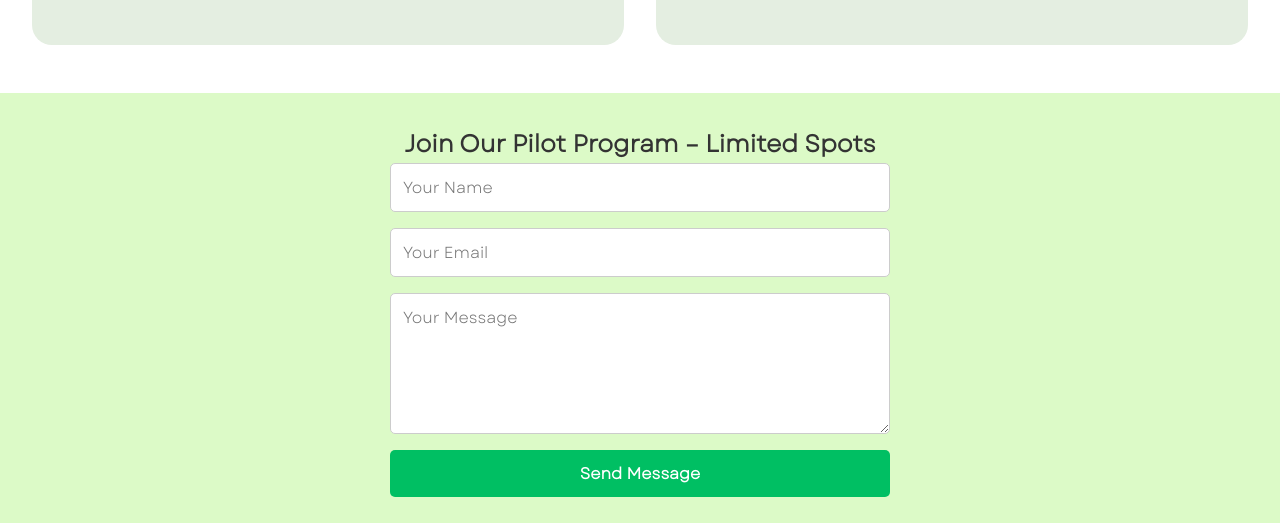
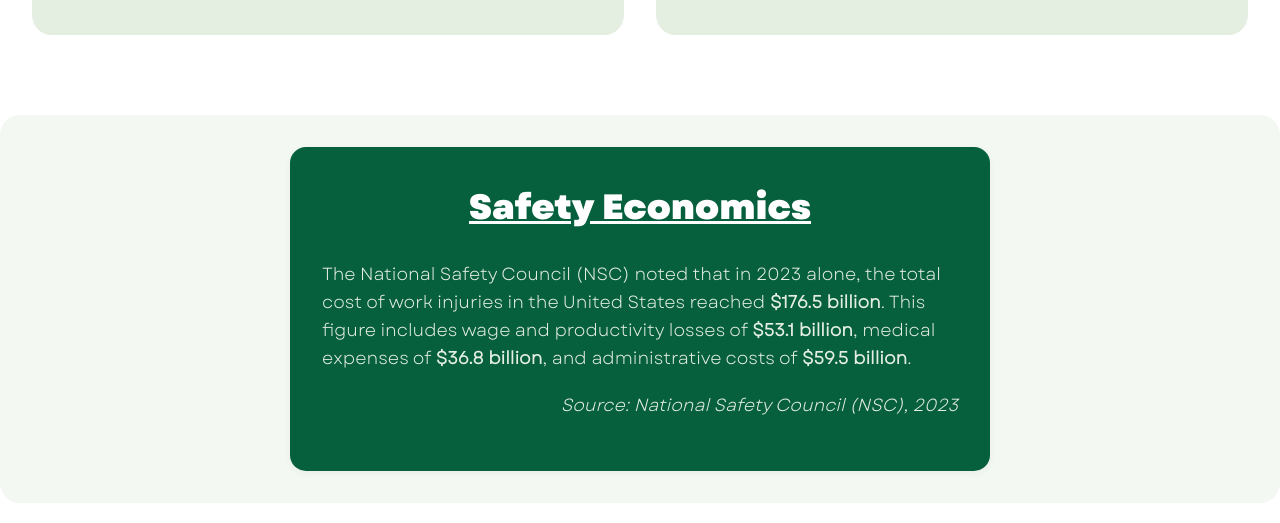
Before and after one commit to dinakar124/5easier, a plain HTML site: page public/index.html in a window 1280 px wide. Shown: the part 2072-2595 px from the top of the page. Drawn offline with Linux system fonts and the light colour scheme.

Commit message:
Update (#1)
* Update website with latest code

* Update logo and add new article

```diff
--- a/public/index.html
+++ b/public/index.html
@@ -10,29 +10,23 @@
     @font-face {
       font-family: 'Garet';
       src: url('Garet-Heavy.otf') format('opentype');
-      /* You must host the font file */
       font-weight: bold;
       font-style: normal;
     }
-
     @font-face {
       font-family: 'Garet-Book';
       src: url('Garet-Book.otf') format('opentype');
       font-weight: normal;
       font-style: normal;
     }
-
     * {
       margin: 0;
       padding: 0;
       box-sizing: border-box;
     }
-
-    html,
-    body {
+    html, body {
       height: 100%;
     }
-
     body {
       font-family: 'Garet', sans-serif;
       background: #ffffff;
@@ -41,20 +35,17 @@
       display: flex;
       flex-direction: column;
     }
-
     header {
       background-color: #fff;
       color: #00bf63;
       padding: 3rem 2rem 1rem;
       text-align: center;
     }
-
     header h1 {
       font-size: 3rem;
       font-family: 'Garet', sans-serif;
       font-weight: bold;
     }
-
     section.hero {
       padding: 4rem 2rem;
       background-color: #d8e0d6;
@@ -63,7 +54,6 @@
       align-items: center;
       text-align: center;
     }
-
     @media(min-width: 768px) {
       section.hero {
         flex-direction: row;
@@ -71,13 +61,10 @@
         text-align: left;
       }
     }
-
     .hero-text {
       flex: 1;
       padding: 1rem;
-      /* font-family: 'Garet-Book', sans-serif; */
     }
-
     .hero-text h4 {
       font-size: 2rem;
       margin-bottom: 1rem;
@@ -85,63 +72,49 @@
       font-family: 'Garet-Book';
       font-weight: 800;
     }
-
     .hero-image {
       flex: 1;
       padding: 1rem;
       text-align: center;
     }
-
     .hero-image img {
       max-width: 100%;
       height: auto;
       border-radius: 10px;
     }
-
     section.program {
       background-color: #065f3d;
       color: #ffffff;
       text-align: center;
       padding: 4rem 2rem 2rem;
     }
-
     .program h2 {
       font-size: 1.8rem;
       margin-top: 2rem;
       font-family: 'Garet-Heavy', sans-serif;
       font-weight: 800;
     }
-
     .program-visuals {
       display: flex;
       flex-direction: column;
       align-items: center;
       gap: 2rem;
     }
-
     @media(min-width: 768px) {
       .program-visuals {
         flex-direction: row;
         justify-content: center;
       }
     }
-
-
     .program-visuals img:first-child {
       width: 250px;
       height: auto;
-      /* margin-left: 100px;
-      margin-right: 20px; */
     }
-
     .program-visuals img:last-child {
       height: auto;
       max-width: 750px;
       width: 100%;
-
-      /* margin-right: 100px; */
     }
-
     section.features {
       padding: 3rem 2rem;
       background-color: #ffffff;
@@ -149,7 +122,6 @@
       flex-direction: column;
       gap: 2rem;
     }
-
     @media(min-width: 768px) {
       section.features {
         flex-direction: row;
@@ -157,7 +129,6 @@
         gap: 2rem;
       }
     }
-
     .feature-box {
       flex: 1;
       padding: 2rem;
@@ -166,7 +137,6 @@
       font-size: 1rem;
       font-family: 'Garet-Book', sans-serif;
     }
-
     .feature-box h3 {
       color: #00b050;
       margin-bottom: 1.5rem;
@@ -175,13 +145,60 @@
       font-size: 1.3rem;
       font-weight: 800;
     }
-
     .feature-box p {
       margin-bottom: 1rem;
       font-weight: 400;
       font-family: 'Garet-Book', sans-serif;
     }
-
+    /* -------- ARTICLES SECTION -------- */
+    .article-section {
+      background: #f3f8f2;
+      padding: 2rem;
+      margin: 2rem 0;
+      border-radius: 20px;
+      display: flex;
+      justify-content: center;
+    }
+    .custom-article-card {
+      background: #065f3d;
+      color: #fff;
+      padding: 2rem;
+      border-radius: 16px;
+      box-shadow: 0 2px 8px rgba(0,0,0,0.05);
+      max-width: 700px;
+      width: 100%;
+      font-family: 'Garet-Book', sans-serif;
+    }
+    .article-heading {
+      color: #fff;
+      margin-bottom: 1.5rem;
+      font-size: 2.2rem;
+      text-align: center;
+      font-family: 'Garet', sans-serif;
+      font-weight: bold;
+    }
+    .article-heading a {
+      color: #fff;
+      text-decoration: underline;
+      font-weight: bold;
+      transition: color 0.2s;
+    }
+    .article-heading a:hover {
+      color: #98fb98;
+    }
+    .custom-article-card p {
+      color: #e4eee1;
+      font-size: 1.1rem;
+      margin-bottom: 1.2rem;
+    }
+    .article-source {
+      color: #b9eddd;
+      font-size: 0.95rem;
+      text-align: right;
+      font-style: italic;
+      margin-bottom: 0;
+    }
+    /* -------- CONTACT SECTION -------- */
     section.contact {
       padding: 2rem;
       background: #dcfac7;
@@ -190,7 +207,6 @@
       font-family: 'Garet-Book', sans-serif;
       font-weight: 800;
     }
-
     form {
       max-width: 500px;
       margin: 0 auto;
@@ -199,7 +215,6 @@
       font-family: 'Garet-Book', sans-serif;
       gap: 1rem;
     }
-
     input,
     textarea {
       padding: 0.75rem;
@@ -208,7 +223,6 @@
       font-size: 1rem;
       font-family: 'Garet-Book', sans-serif;
     }
-
     button {
       padding: 0.75rem;
       border: none;
@@ -220,7 +234,6 @@
       font-family: 'Garet-Book', sans-serif;
       font-weight: 700;
     }
-
     .social-icons {
       display: flex;
       justify-content: center;
@@ -228,7 +241,6 @@
       margin-top: 2rem;
       flex-wrap: wrap;
     }
-
     .social-icons a {
       display: inline-block;
       background-color: #e0e0e0;
@@ -242,12 +254,10 @@
       align-items: center;
       gap: 0.5rem;
     }
-
     .social-icons img {
       width: 20px;
       height: 20px;
     }
-
     footer {
       background: #000;
       color: #fff;
@@ -260,13 +270,12 @@
 
 <body>
   <header>
-    <h1>5easier</h1>
+    <img src="5easierlogo.png" alt="5easier Logo" class="logo" style="height:60px;">
   </header>
 
   <section class="hero">
     <div class="hero-text">
-      <h4>Compliance Management Platform built for Safety Professionals to drive efficiency, mitigate safety risk &
-        empower team.</h4>
+      <h4>Compliance Management Platform built for Safety Professionals to drive efficiency, mitigate safety risk & empower team.</h4>
     </div>
     <div class="hero-image">
       <img src="page2_image.png" alt="Compliance Management Dashboard" loading="lazy" />
@@ -306,6 +315,24 @@
     </div>
   </section>
 
+  <!-- Article section goes directly ABOVE the CTA (contact) section -->
+  <section class="article-section">
+    <article class="custom-article-card">
+      <h2 class="article-heading">
+        <a href="SafetyEconomics.pdf" target="_blank" rel="noopener noreferrer">Safety Economics</a>
+      </h2>
+      <p>
+        The National Safety Council (NSC) noted that in 2023 alone, the total cost of work injuries in the United States reached
+        <strong>$176.5 billion</strong>. This figure includes wage and productivity losses of <strong>$53.1 billion</strong>,
+        medical expenses of <strong>$36.8 billion</strong>, and administrative costs of <strong>$59.5 billion</strong>.
+      </p>
+      <p class="article-source">
+        Source: National Safety Council (NSC), 2023
+      </p>
+    </article>
+  </section>
+
+  <!-- CTA/contact section -->
   <section class="contact">
     <h2>Join Our Pilot Program – Limited Spots</h2>
     <form>
@@ -314,7 +341,6 @@
       <textarea name="message" rows="5" placeholder="Your Message" required></textarea>
       <button type="submit">Send Message</button>
     </form>
-
     <div class="social-icons">
       <a href="https://www.linkedin.com/company/5easier" target="_blank">
         <img src="https://cdn.jsdelivr.net/gh/devicons/devicon/icons/linkedin/linkedin-original.svg" alt="LinkedIn" />
@@ -337,17 +363,14 @@
   </footer>
   <script>
     const form = document.querySelector("form");
-
     form.addEventListener("submit", async (e) => {
       e.preventDefault();
-
       const formData = new FormData(form);
       const payload = {
         name: formData.get("name"),
         email: formData.get("email"),
         message: formData.get("message"),
       };
-
       try {
         const response = await fetch("https://yyxugksczggbeyziyrdf.supabase.co/rest/v1/contacts", {
           method: "POST",
@@ -386,5 +409,4 @@
     });
   </script>
 </body>
-
 </html>
```
Also changed, not shown: public/5easierlogo.png (added), 1 other file.
